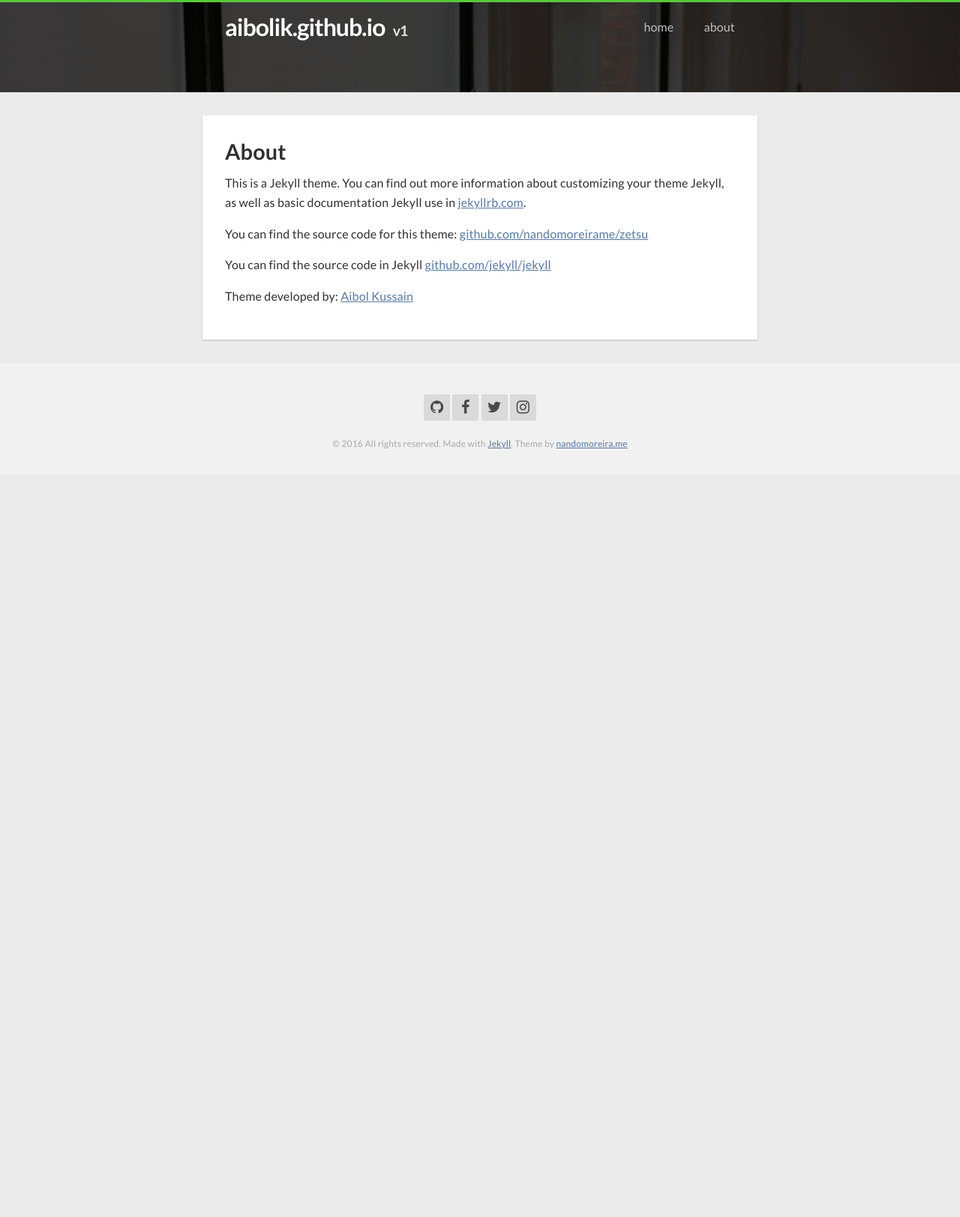
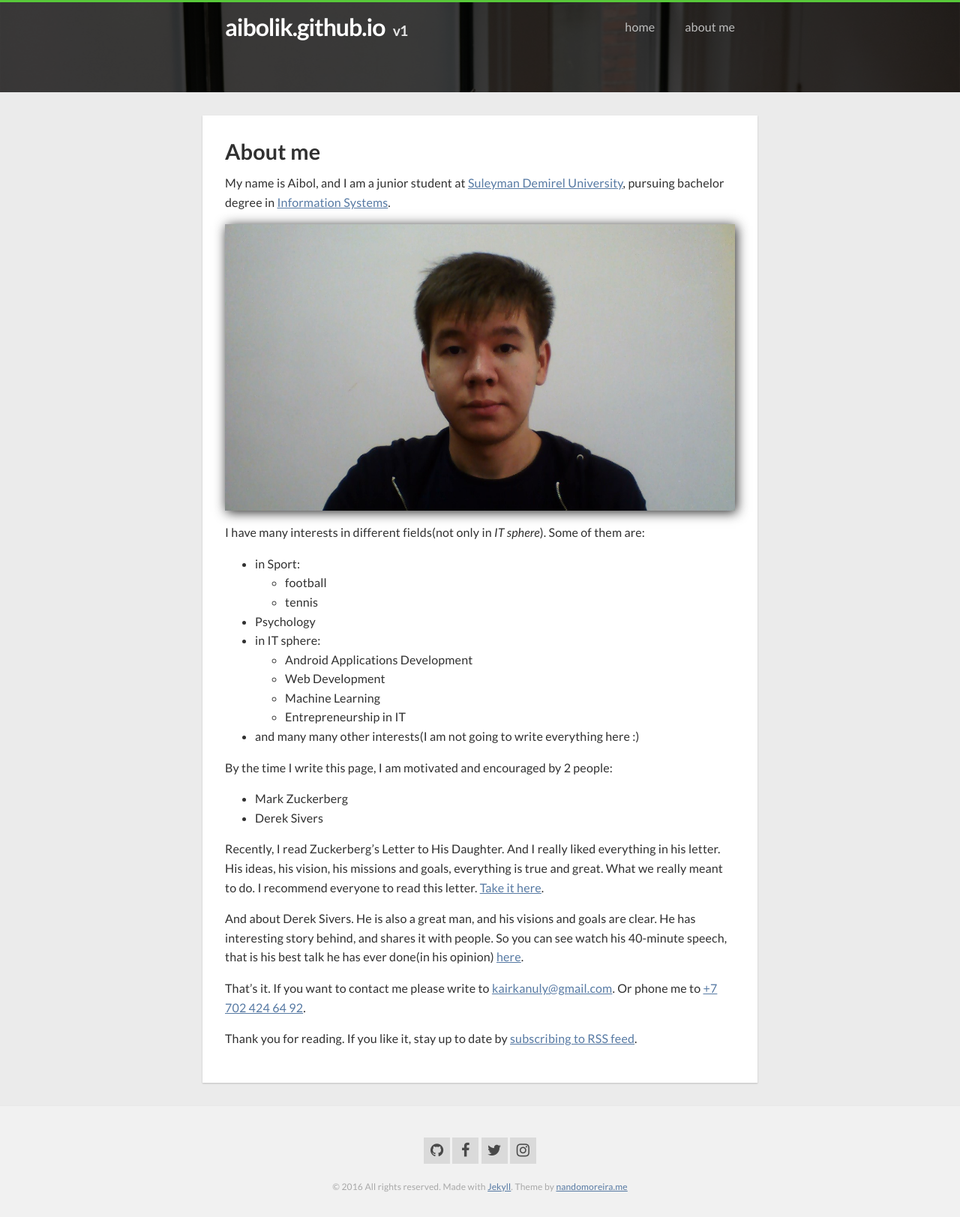
Before and after one commit to aibolik/aibolik.github.io, a Jekyll site: the page built from about.md, in a window 1280 px wide. Shown: the whole page at 75% size. Built offline with Jekyll 4.4.1, drawn with Linux system fonts in a browser that asks for light colours; nearby versions of some CDN libraries; before the commit the page ends 900 px from its top, so only the background shows below that.

Commit message:
upd: update About page
updated About page. Added Mark Zuckerberg's letter to His Daughter and photo of Myself for About page.

```diff
--- a/_sass/_layout.scss
+++ b/_sass/_layout.scss
@@ -193,6 +193,7 @@
   }
 
   img {
+    box-shadow: 2px 2px 15px #222;
     max-width: 100%;
     vertical-align: middle;
   }
--- a/about.md
+++ b/about.md
@@ -1,14 +1,45 @@
 ---
 layout: page
-title: About
+title: About me
 permalink: /about/
 slug: about
 ---
 
-This is a Jekyll theme. You can find out more information about customizing your theme Jekyll, as well as basic documentation Jekyll use in [jekyllrb.com](http://jekyllrb.com/).
+My name is Aibol, and I am a junior student at [Suleyman Demirel University][sdu]{:target="_blank"}, pursuing bachelor degree in [Information Systems][IS]{:target="_blank"}.
 
-You can find the source code for this theme: [github.com/nandomoreirame/zetsu]({{ site.github }})
+![Aibol Kussain][img]
 
-You can find the source code in Jekyll [github.com/jekyll/jekyll](https://github.com/jekyll/jekyll)
+I have many interests in different fields(not only in _IT sphere_). Some of them are:
 
-Theme developed by: [{{ site.author.name }}]({{ site.author.url }})
+* in Sport:
+  * football
+  * tennis
+* Psychology
+* in IT sphere:
+  * Android Applications Development
+  * Web Development
+  * Machine Learning
+  * Entrepreneurship in IT
+* and many many other interests(I am not going to write everything here :)
+
+By the time I write this page, I am motivated and encouraged by 2 people:
+
+* Mark Zuckerberg
+* Derek Sivers
+
+Recently, I read Zuckerberg's Letter to His Daughter. And I really liked everything in his letter. His ideas, his vision, his missions and goals, everything is true and great. What we really meant to do. I recommend everyone to read this letter. [Take it here][linkToLetter]{:target="_blank"}.
+
+And about Derek Sivers. He is also a great man, and his visions and goals are clear. He has interesting story behind, and shares it with people. So you can see watch his 40-minute speech, that is his best talk he has ever done(in his opinion) [here][DStalk]{:target="_blank"}.
+
+That's it. If you want to contact me please write to [kairkanuly@gmail.com][mailto]. Or phone me to [+7 702 424 64 92][phone].
+
+Thank you for reading. If you like it, stay up to date by [subscribing to RSS feed][rss].
+
+[img]: {{ site.baseurl }}/images/me.jpg
+[sdu]: http://sdu.edu.kz
+[IS]: http://is.eng.sdu.edu.kz/en
+[linkToLetter]: {{ site.baseurl }}/assets/zuckerbergs_letter_for_daughter.docx
+[DStalk]: http://sivers.org/wds
+[mailto]: mailto:kairkanuly@gmail.com
+[phone]: tel:+77024246492
+[rss]: {{ site.baseurl }}/feed.xml
```
Also changed, not shown: images/me.JPG (added), 1 other file.
